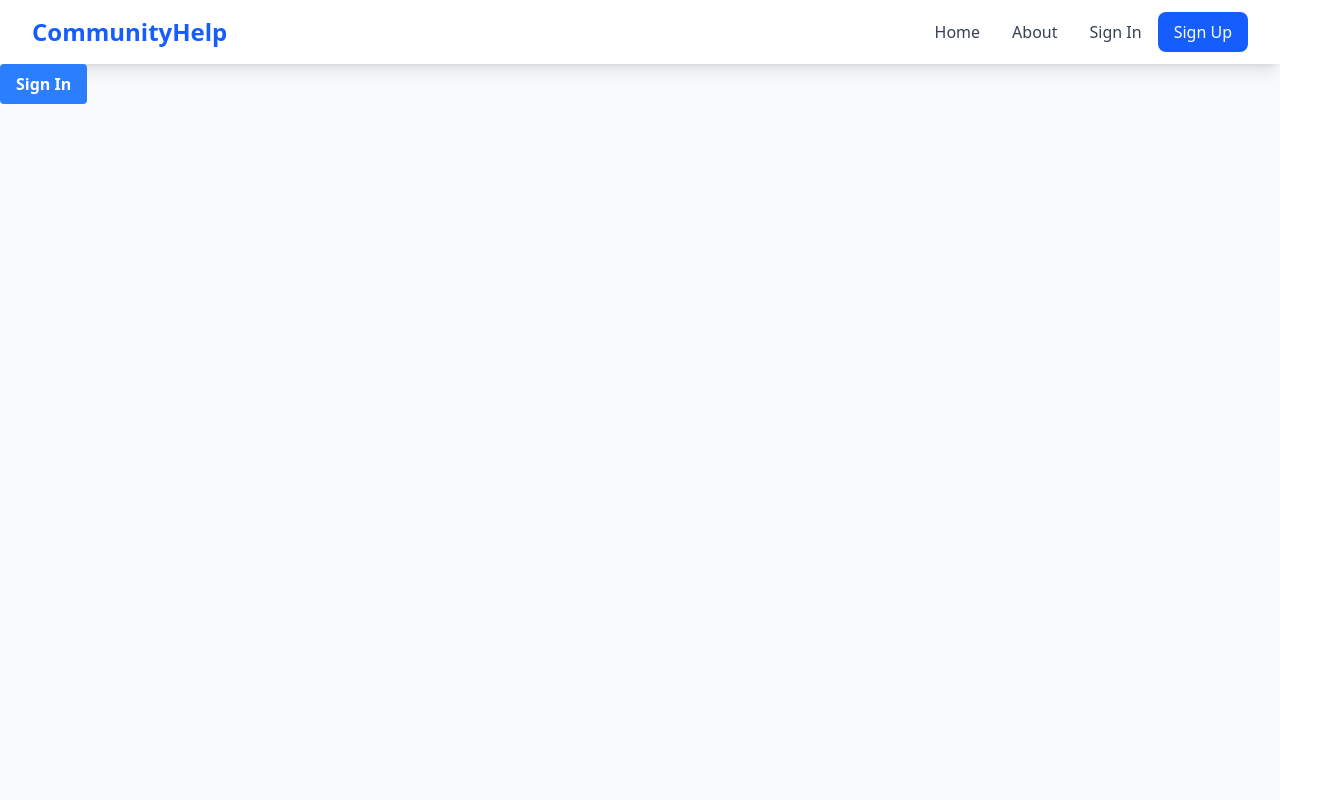
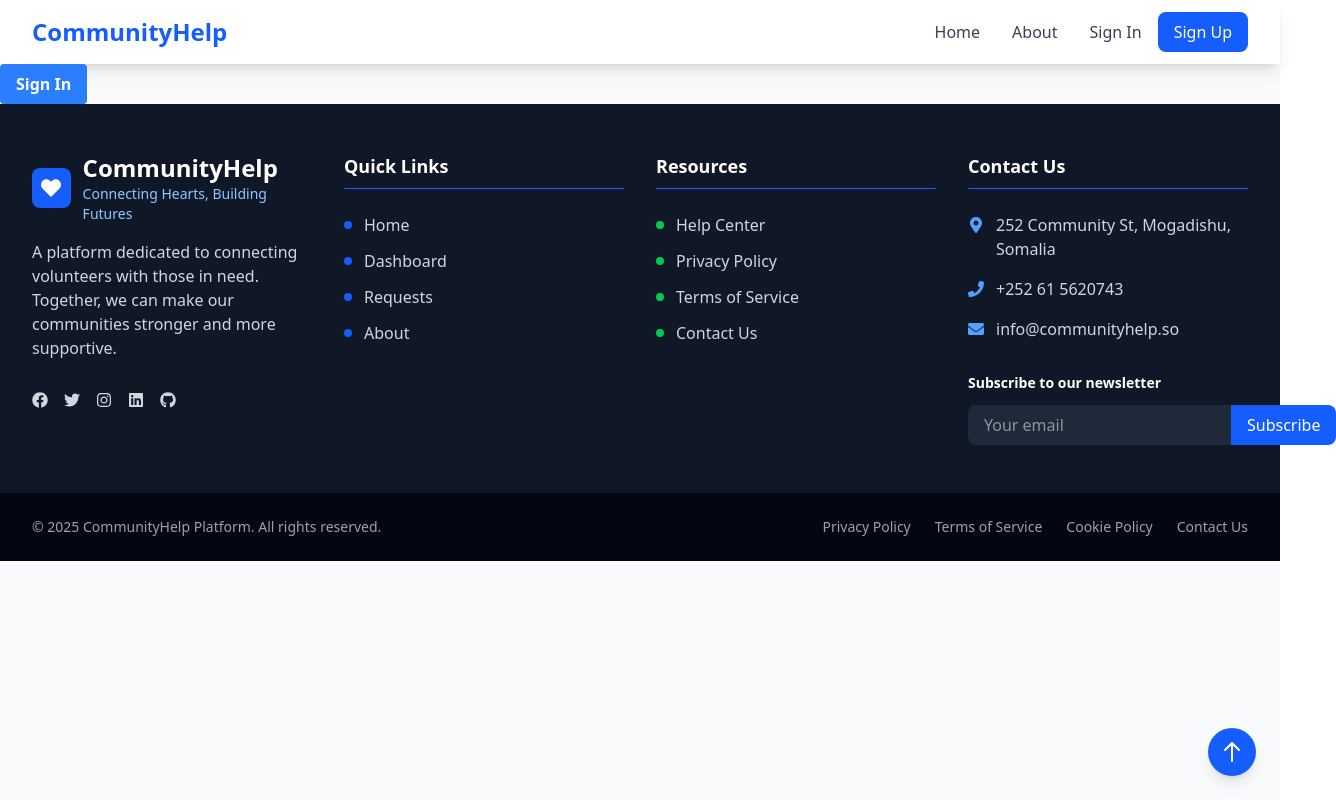
Before and after one commit to TasnimKulle/-Community-Help, a React (Vite) app: page /signin in a window 1280 px wide. Shown: the whole page, 1336 px wide, since content can reach past the window. Built offline with nearby package versions, Linux system fonts and the light colour scheme.

Commit message:
add footer componanate

```diff
--- a/src/App.jsx
+++ b/src/App.jsx
@@ -14,6 +14,7 @@ import HelpRequests from './pages/HelpRequests'
 
 import { SignIn } from './pages/SignIn'
 import { SignUp } from './pages/SignUp'
+import { Footer } from './components/Footer'
 
 function App() {
   return (
@@ -49,6 +50,7 @@ function App() {
               </ProtectedRoute>
             } />
           </Routes>
+          <Footer />
           <Toaster position="top-right" />
         </div>
       </AuthProvider>
--- /dev/null
+++ b/src/components/Footer.jsx
@@ -0,0 +1,205 @@
+import { Link } from "react-router-dom";
+import { FaMapMarkerAlt, FaPhone, FaEnvelope } from "react-icons/fa";
+import {
+  FaFacebook,
+  FaGithub,
+  FaHeart,
+  FaInstagram,
+  FaLinkedin,
+  FaTwitter,
+} from "react-icons/fa";
+
+export const Footer = () => {
+  const currentYear = new Date().getFullYear();
+  const quickLinks = [
+    { name: "Home", href: "/" },
+    { name: "Dashboard", href: "/dashboard" },
+    { name: "Requests", href: "/requests" },
+    { name: "About", href: "/about" },
+  ];
+  const contactInfo = [
+    { icon: <FaMapMarkerAlt />, text: "252 Community St, Mogadishu, Somalia" },
+    { icon: <FaPhone />, text: "+252 61 5620743" },
+    { icon: <FaEnvelope />, text: "info@communityhelp.so" },
+  ];
+  const resources = [
+    { name: "Help Center", href: "/help-center" },
+    { name: "Privacy Policy", href: "/privacy-policy" },
+    { name: "Terms of Service", href: "/terms-of-service" },
+    { name: "Contact Us", href: "/contact" },
+  ];
+  const socialLinks = [
+    { icon: <FaFacebook />, url: "https://facebook.com", label: "Facebook" },
+    { icon: <FaTwitter />, url: "https://twitter.com", label: "Twitter" },
+    { icon: <FaInstagram />, url: "https://instagram.com", label: "Instagram" },
+    { icon: <FaLinkedin />, url: "https://linkedin.com", label: "LinkedIn" },
+    { icon: <FaGithub />, url: "https://github.com", label: "GitHub" },
+  ];
+  return (
+    <footer className="bg-gray-900 text-white">
+      {/* Main Footer */}
+      <div className="max-w-7xl mx-auto px-4 sm:px-6 lg:px-8 py-12">
+        <div className="grid grid-cols-1 md:grid-cols-2 lg:grid-cols-4 gap-8">
+          {/* Logo and Description */}
+          <div className="space-y-4">
+            <div className="flex items-center">
+              <div className="w-10 h-10 bg-blue-600 rounded-lg flex items-center justify-center mr-3">
+                <FaHeart className="text-white text-xl" />
+              </div>
+              <div>
+                <h2 className="text-2xl font-bold">CommunityHelp</h2>
+                <p className="text-blue-300 text-sm">
+                  Connecting Hearts, Building Futures
+                </p>
+              </div>
+            </div>
+            <p className="text-gray-300">
+              A platform dedicated to connecting volunteers with those in need.
+              Together, we can make our communities stronger and more
+              supportive.
+            </p>
+            {/* Social Media Links */}
+            <div className="flex space-x-4 pt-4">
+              {socialLinks.map((link, index) => (
+                <a
+                  key={index}
+                  href={link.url}
+                  target="_blank"
+                  rel="noopener noreferrer"
+                  className="text-gray-300 hover:text-white transition-colors duration-200"
+                  aria-label={link.label}
+                >
+                  {link.icon}
+                </a>
+              ))}
+            </div>
+          </div>
+          {/* Quick Links */}
+          <div>
+            <h3 className="text-lg font-semibold mb-6 border-b border-blue-600 pb-2">
+              Quick Links
+            </h3>
+            <ul className="space-y-3">
+              {quickLinks.map((link, index) => (
+                <li key={index}>
+                  <Link
+                    to={link.path}
+                    className="text-gray-300 hover:text-blue-400 transition-colors duration-200 flex items-center group"
+                  >
+                    <span className="w-2 h-2 bg-blue-600 rounded-full mr-3 group-hover:scale-125 transition-transform"></span>
+                    {link.name}
+                  </Link>
+                </li>
+              ))}
+            </ul>
+          </div>
+          {/* Resources */}
+          <div>
+            <h3 className="text-lg font-semibold mb-6 border-b border-blue-600 pb-2">
+              Resources
+            </h3>
+            <ul className="space-y-3">
+              {resources.map((resource, index) => (
+                <li key={index}>
+                  <Link
+                    to={resource.path}
+                    className="text-gray-300 hover:text-blue-400 transition-colors duration-200 flex items-center group"
+                  >
+                    <span className="w-2 h-2 bg-green-500 rounded-full mr-3 group-hover:scale-125 transition-transform"></span>
+                    {resource.name}
+                  </Link>
+                </li>
+              ))}
+            </ul>
+          </div>
+          {/* Contact Info */}
+          <div>
+            <h3 className="text-lg font-semibold mb-6 border-b border-blue-600 pb-2">
+              Contact Us
+            </h3>
+            <ul className="space-y-4">
+              {contactInfo.map((contact, index) => (
+                <li key={index} className="flex items-start space-x-3">
+                  <div className="text-blue-400 mt-1">{contact.icon}</div>
+                  <span className="text-gray-300">{contact.text}</span>
+                </li>
+              ))}
+            </ul>
+
+            {/* Newsletter Subscription */}
+            <div className="mt-8">
+              <h4 className="text-sm font-semibold mb-3">
+                Subscribe to our newsletter
+              </h4>
+              <form className="flex">
+                <input
+                  type="email"
+                  placeholder="Your email"
+                  className="flex-1 px-4 py-2 bg-gray-800 text-white rounded-l-lg focus:outline-none focus:ring-2 focus:ring-blue-500"
+                />
+                <button
+                  type="submit"
+                  className="bg-blue-600 px-4 py-2 rounded-r-lg hover:bg-blue-700 transition-colors duration-200"
+                >
+                  Subscribe
+                </button>
+              </form>
+            </div>
+            {/* Bottom bar */}
+
+
+          </div>
+
+        </div>
+
+      </div>
+       <div className="bg-gray-950 py-6">
+              <div className="max-w-7xl mx-auto px-4 sm:px-6 lg:px-8">
+                <div className="flex flex-col md:flex-row justify-between items-center">
+                  <div className="text-gray-400 text-sm mb-4 md:mb-0">
+                    &copy; {currentYear} CommunityHelp Platform. All rights
+                    reserved.
+                  </div>
+
+                  <div className="flex flex-wrap justify-center gap-6 text-sm">
+                    <Link
+                      to="/privacy"
+                      className="text-gray-400 hover:text-white transition-colors"
+                    >
+                      Privacy Policy
+                    </Link>
+                    <Link
+                      to="/terms"
+                      className="text-gray-400 hover:text-white transition-colors"
+                    >
+                      Terms of Service
+                    </Link>
+                    <Link
+                      to="/cookies"
+                      className="text-gray-400 hover:text-white transition-colors"
+                    >
+                      Cookie Policy
+                    </Link>
+                    <Link
+                      to="/contact"
+                      className="text-gray-400 hover:text-white transition-colors"
+                    >
+                      Contact Us
+                    </Link>
+                  </div>
+                </div>
+              </div>
+            </div>
+             {/* Back to Top Button */}
+      <button
+        onClick={() => window.scrollTo({ top: 0, behavior: 'smooth' })}
+        className="fixed bottom-6 right-6 bg-blue-600 text-white p-3 rounded-full shadow-lg hover:bg-blue-700 transition-all duration-300 hover:scale-110 z-50"
+        aria-label="Back to top"
+      >
+        <svg className="w-6 h-6" fill="none" stroke="currentColor" viewBox="0 0 24 24">
+          <path strokeLinecap="round" strokeLinejoin="round" strokeWidth={2} d="M5 10l7-7m0 0l7 7m-7-7v18" />
+        </svg>
+      </button>
+    </footer>
+  );
+};
--- a/src/components/Header.jsx
+++ b/src/components/Header.jsx
@@ -1,24 +1,24 @@
-import { Link } from "react-router-dom";
-import logo from "../assets/logo.png";
-import ThemeToggle from "./ThemeToggle";
+// import { Link } from "react-router-dom";
+// import logo from "../assets/logo.png";
+// import ThemeToggle from "./ThemeToggle";
 
 
-export default function Header() {
-  return (
-    <header className="flex items-center justify-between px-6 py-4 bg-white dark:bg-gray-900 shadow">
-      <div className="flex items-center gap-3">
-        <img src={logo} className="w-10 h-10 rounded-full" />
-        <h1 className="font-bold text-xl dark:text-white">
-          Community Help
-        </h1>
-      </div>
+// export default function Header() {
+//   return (
+//     <header className="flex items-center justify-between px-6 py-4 bg-white dark:bg-gray-900 shadow">
+//       <div className="flex items-center gap-3">
+//         <img src={logo} className="w-10 h-10 rounded-full" />
+//         <h1 className="font-bold text-xl dark:text-white">
+//           Community Help
+//         </h1>
+//       </div>
 
-      <nav className="flex gap-4 dark:text-white">
-        <Link to="/">Home</Link>
-        <Link to="/dashboard">Dashboard</Link>
-        <Link to="/requests">Requests</Link>
-        <ThemeToggle />
-      </nav>
-    </header>
-  );
-}
+//       <nav className="flex gap-4 dark:text-white">
+//         <Link to="/">Home</Link>
+//         <Link to="/dashboard">Dashboard</Link>
+//         <Link to="/requests">Requests</Link>
+//         <ThemeToggle />
+//       </nav>
+//     </header>
+//   );
+// }
--- a/src/pages/About.jsx
+++ b/src/pages/About.jsx
@@ -6,6 +6,7 @@ import {
   FaShieldAlt,
   FaUsers,
 } from "react-icons/fa";
+import { Link } from "react-router-dom";
 
 const About = () => {
   const team = [
@@ -142,12 +143,12 @@ const About = () => {
             Whether you want to volunteer your time or need assistance, we're
             here to help. Together, we can make a difference.
           </p>
-          <a
-            href="/signup"
-            className="bg-white text-blue-600 px-8 py-3 rounded-lg font-semibold hover:bg-gray-100 transition-colors"
+          <Link
+            to="/signup"
+            className="bg-white text-blue-600 px-8 py-3 rounded-lg font-semibold hover:bg-gray-100 transition-colors mr-4"
           >
-            Get Involved
-          </a>
+            Get Involve
+          </Link>
         </div>
       </div>
     </div>
```
